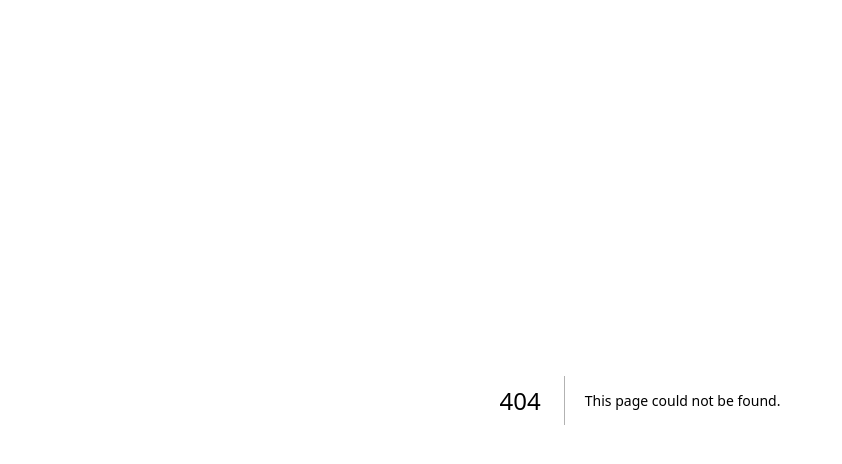
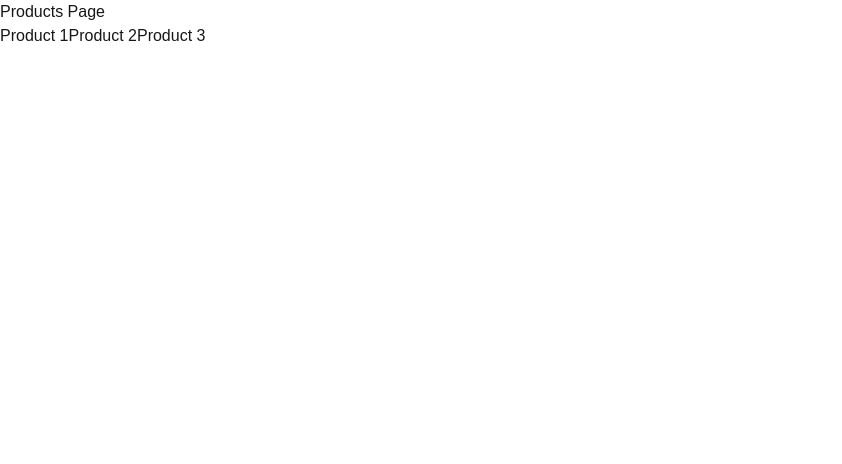
Before and after one commit to TanmoyWG01/Next-Js-Learning, a Next.js app in the folder route-handlers-demo/: page /products in a window 1280 px wide. Before the commit this address had no page. Shown: the top 464 px of the page, without its empty margins (0-842 px from the left). Built offline with nearby package versions, Linux system fonts and the light colour scheme.

Commit message:
feat: add ProductsPage component with links to product details

```diff
--- /dev/null
+++ b/route-handlers-demo/src/app/products/page.tsx
@@ -0,0 +1,13 @@
+import Link from "next/link";
+
+export default function ProductsPage() {
+    // console.log("Products server component rendered");
+    return (
+      <div>
+        <h1>Products Page</h1>
+        <Link href="/products/1">Product 1</Link>
+        <Link href="/products/2">Product 2</Link>
+        <Link href="/products/3">Product 3</Link>
+      </div>
+    );
+  }
```
